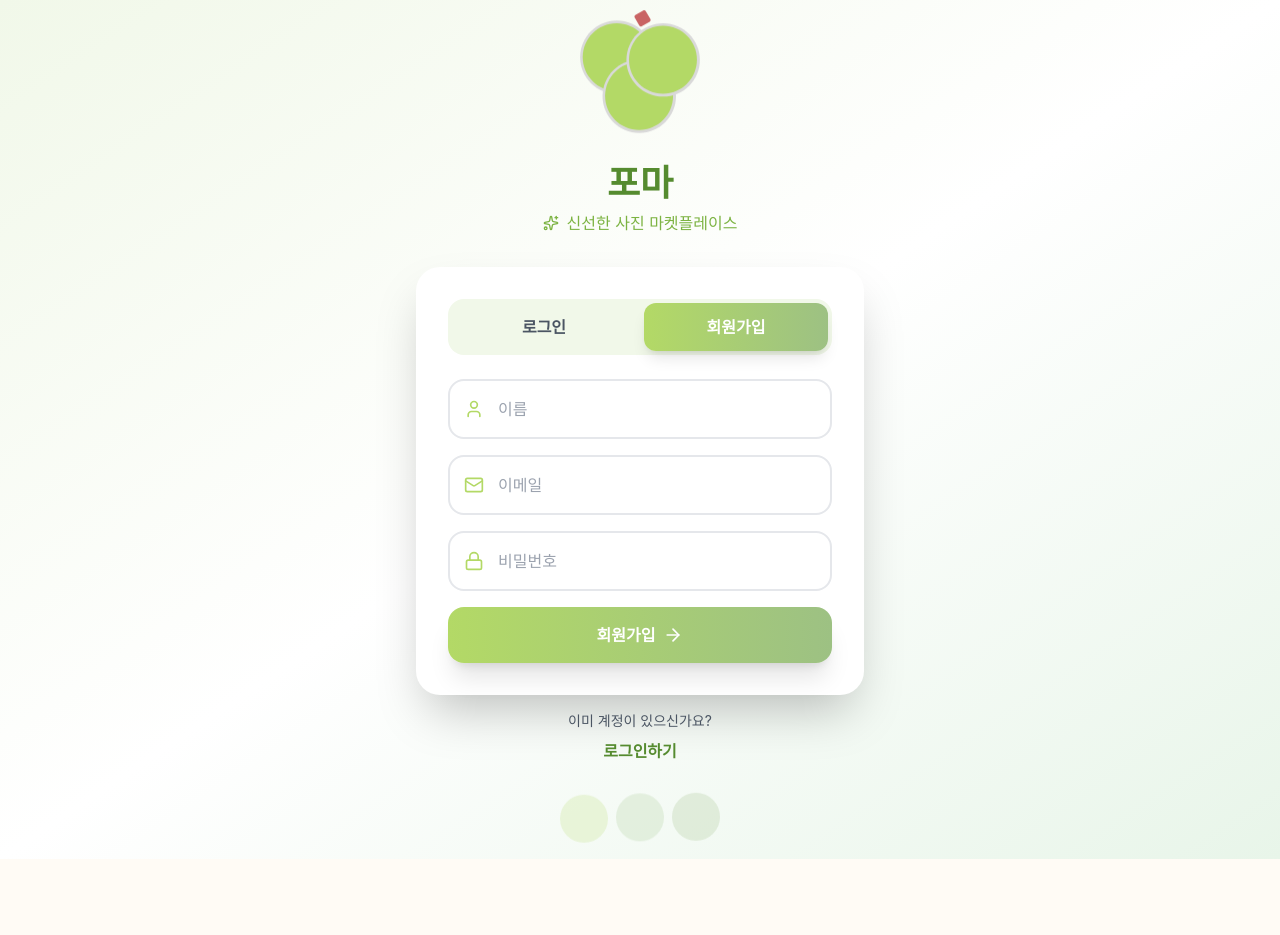
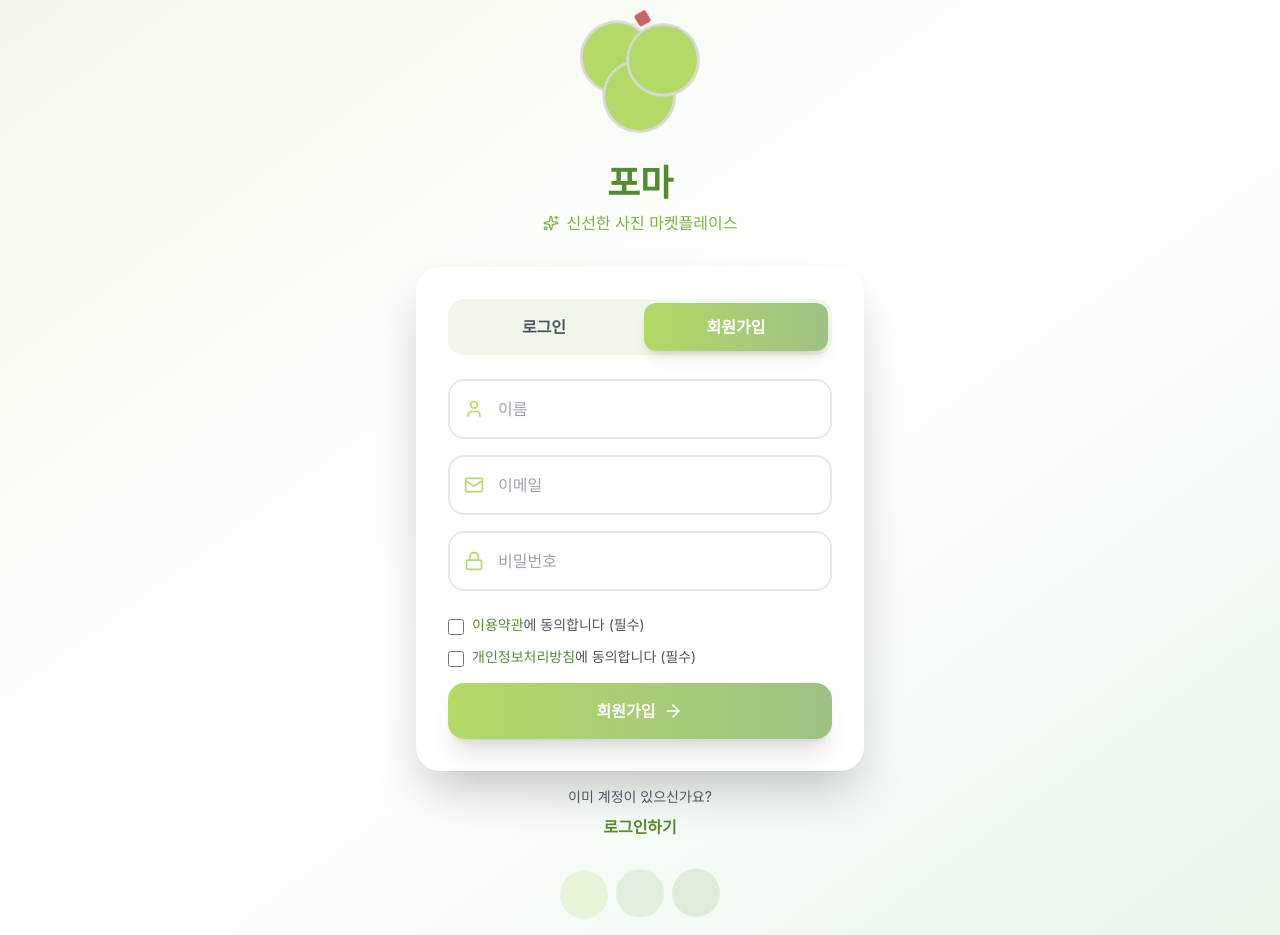
Before and after one commit to luckyyyj77-wq/pho-ma, a React (Vite) app: page /auth in a window 1280 px wide. Both pictures are taken after a click on the button "회원가입". Before the commit the page ends 859 px from the top, so only its background shows below. Built offline with nearby package versions, Linux system fonts and the light colour scheme; no server answers; the HTML template or start-up script is replaced by a standard one.

Commit message:
merge: UI 리뉴얼과 모달 기능 통합
- 샤인머스켓 그린 테마 적용
- Auth를 pages로 이동
- 약관/개인정보 모달 통합
- 체크박스 동의 기능 추가

```diff
--- a/src/pages/Auth.jsx
+++ b/src/pages/Auth.jsx
@@ -1,11 +1,17 @@
-// src/pages/Auth.jsx - 샤인머스켓 테마
+// src/pages/Auth.jsx - 샤인머스켓 테마 + 모달 통합
 import { useState } from 'react'
 import { supabase } from '../lib/supabaseClient'
 import { Mail, Lock, User, Sparkles, ArrowRight } from 'lucide-react'
+import TermsModal from '../components/TermsModal'
+import PrivacyModal from '../components/PrivacyModal'
 
 export default function Auth() {
   const [loading, setLoading] = useState(false)
   const [isSignUp, setIsSignUp] = useState(false)
+  const [showTerms, setShowTerms] = useState(false)
+  const [showPrivacy, setShowPrivacy] = useState(false)
+  const [agreedToTerms, setAgreedToTerms] = useState(false)
+  const [agreedToPrivacy, setAgreedToPrivacy] = useState(false)
   const [formData, setFormData] = useState({
     email: '',
     password: '',
@@ -14,6 +20,13 @@ export default function Auth() {
 
   const handleAuth = async (e) => {
     e.preventDefault()
+
+    // 회원가입 시 약관 동의 확인
+    if (isSignUp && (!agreedToTerms || !agreedToPrivacy)) {
+      alert('이용약관과 개인정보처리방침에 동의해주세요.')
+      return
+    }
+
     setLoading(true)
 
     try {
@@ -33,6 +46,8 @@ export default function Auth() {
         alert('회원가입이 완료되었습니다! 로그인해주세요.')
         setIsSignUp(false)
         setFormData({ email: '', password: '', name: '' })
+        setAgreedToTerms(false)
+        setAgreedToPrivacy(false)
       } else {
         const { data, error } = await supabase.auth.signInWithPassword({
           email: formData.email,
@@ -143,11 +158,56 @@ export default function Auth() {
               />
             </div>
 
+            {/* 약관 동의 (회원가입 시만) */}
+            {isSignUp && (
+              <div className="space-y-3 pt-2">
+                <div className="flex items-start gap-2">
+                  <input
+                    type="checkbox"
+                    id="terms"
+                    checked={agreedToTerms}
+                    onChange={(e) => setAgreedToTerms(e.target.checked)}
+                    className="mt-1 w-4 h-4 text-[#B3D966] border-gray-300 rounded focus:ring-[#B3D966]"
+                  />
+                  <label htmlFor="terms" className="text-sm text-gray-600 flex-1">
+                    <button
+                      type="button"
+                      onClick={() => setShowTerms(true)}
+                      className="text-[#558B2F] hover:underline font-medium"
+                    >
+                      이용약관
+                    </button>
+                    에 동의합니다 (필수)
+                  </label>
+                </div>
+
+                <div className="flex items-start gap-2">
+                  <input
+                    type="checkbox"
+                    id="privacy"
+                    checked={agreedToPrivacy}
+                    onChange={(e) => setAgreedToPrivacy(e.target.checked)}
+                    className="mt-1 w-4 h-4 text-[#B3D966] border-gray-300 rounded focus:ring-[#B3D966]"
+                  />
+                  <label htmlFor="privacy" className="text-sm text-gray-600 flex-1">
+                    <button
+                      type="button"
+                      onClick={() => setShowPrivacy(true)}
+                      className="text-[#558B2F] hover:underline font-medium"
+                    >
+                      개인정보처리방침
+                    </button>
+                    에 동의합니다 (필수)
+                  </label>
+                </div>
+              </div>
+            )}
+
             {/* 제출 버튼 */}
             <button
               type="submit"
               disabled={loading}
-              className="w-full bg-gradient-to-r from-[#B3D966] to-[#9DC183] text-white py-4 rounded-2xl font-bold shadow-xl hover:shadow-2xl transition-all flex items-center justify-center gap-2 disabled:opacity-50 disabled:cursor-not-allowed"
+              className="w-full bg-gradient-to-r from-[#B3D966] to-[#9DC183] text-white py-4 rounded-2xl font-bold shadow-xl hover:shadow-2xl transition-all flex items-center justify-center gap-2 disabled:opacity-50 disabled:cursor-not-allowed mt-6"
             >
               {loading ? (
                 <div className="flex items-center gap-2">
@@ -184,6 +244,10 @@ export default function Auth() {
           <div className="w-12 h-12 bg-[#8FB573] rounded-full opacity-20 animate-bounce" style={{ animationDelay: '300ms' }}></div>
         </div>
       </div>
+
+      {/* 모달 */}
+      {showTerms && <TermsModal onClose={() => setShowTerms(false)} />}
+      {showPrivacy && <PrivacyModal onClose={() => setShowPrivacy(false)} />}
     </div>
   )
 }
```
